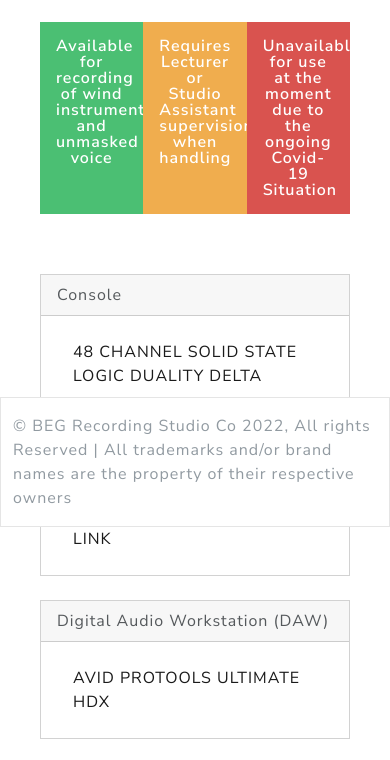
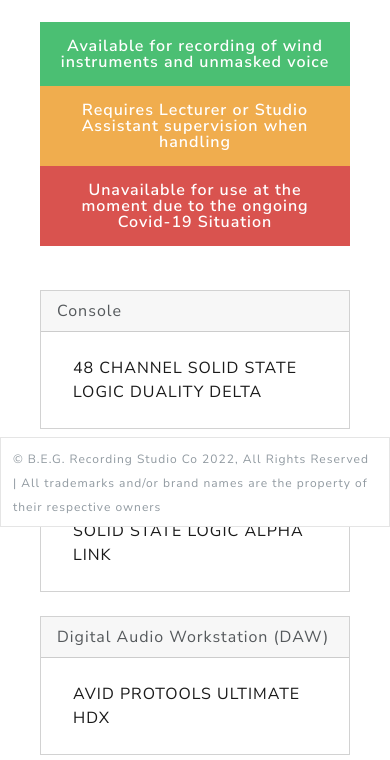
Before and after one commit to atlanticDragon888/BEG-Rec-co, a plain HTML site: page equipment.html in a window 390 px wide. Shown: the part 317-1077 px from the top of the page. Drawn offline with nearby package versions, Linux system fonts and the light colour scheme.

Commit message:
Fixed nav bar and footer

```diff
--- a/equipment.html
+++ b/equipment.html
@@ -14,14 +14,14 @@
 		integrity="sha384-GNFwBvfVxBkLMJpYMOABq3c+d3KnQxudP/mGPkzpZSTYykLBNsZEnG2D9G/X/+7D" crossorigin="anonymous"
 		async></script>
 
-	<title>B E G Recoding Company Official Website</title>
+	<title>B.E.G. Recoding Company Official Website</title>
 </head>
 
 <body>
 	<main class="flex-shrink-0">
 		<nav class="navbar navbar-expand-lg navbar-dark bg-dark">
 			<div class="container-fluid">
-				<a class="navbar-brand" href="index.html">BEG</a>
+				<a class="navbar-brand" href="index.html">B.E.G.</a>
 				<button class="navbar-toggler" type="button" data-bs-toggle="collapse"
 					data-bs-target="#navbarSupportedContent" aria-controls="navbarSupportedContent"
 					aria-expanded="false" aria-label="Toggle navigation">
@@ -55,11 +55,11 @@
 				<div class="col-lg-12 col-xxl-6 p-4">
 					<span class>
 						<div class="row">
-							<p class="badge bg-success text-wrap fs-5 col-4 p-3">Available for recording of wind
+							<p class="badge bg-success text-wrap fs-5 col-lg-4 col-sm-12 p-3 my-0">Available for recording of wind
 								instruments and unmasked voice</p>
-							<p class="badge bg-warning text-wrap fs-5 col-4 p-3">Requires Lecturer or Studio Assistant
+							<p class="badge bg-warning text-wrap fs-5 col-lg-4 col-sm-12 p-3 my-0">Requires Lecturer or Studio Assistant
 								supervision when handling</p>
-							<p class="badge bg-danger text-wrap fs-5 col-4 p-3">Unavailable for use at the moment due to
+							<p class="badge bg-danger text-wrap fs-5 col-lg-4 col-sm-12 p-3 my-0">Unavailable for use at the moment due to
 								the ongoing Covid-19 Situation</p>
 						</div>
 					</span>
@@ -377,13 +377,11 @@
 	<script src="https://cdn.jsdelivr.net/npm/bootstrap@5.0.2/dist/js/bootstrap.bundle.min.js"
 		integrity="sha384-MrcW6ZMFYlzcLA8Nl+NtUVF0sA7MsXsP1UyJoMp4YLEuNSfAP+JcXn/tWtIaxVXM"
 		crossorigin="anonymous"></script>
-	<footer class="footer fixed-bottom mt-auto py-3 bg-light">
-		<div class="container">
-			<span class="text-muted">&copy; BEG Recording Studio Co 2022, All rights Reserved | All trademarks and/or
-				brand
-				names are the property of their respective owners</span>
-		</div>
-	</footer>
+        <footer class="footer fixed-bottom mt-auto bg-light py-2">
+			<div class="container">
+			  <span class="text-muted fs-6 fw-lighter">&copy; B.E.G. Recording Studio Co 2022, All Rights Reserved | All trademarks and/or brand names are the property of their respective owners</small>
+			</div>
+		  </footer>
 </body>
 
 </html>
```
Also changed, not shown: index.html (+6 -8 lines), pricing.html (+4 -4 lines), work.html (+4 -4 lines).
